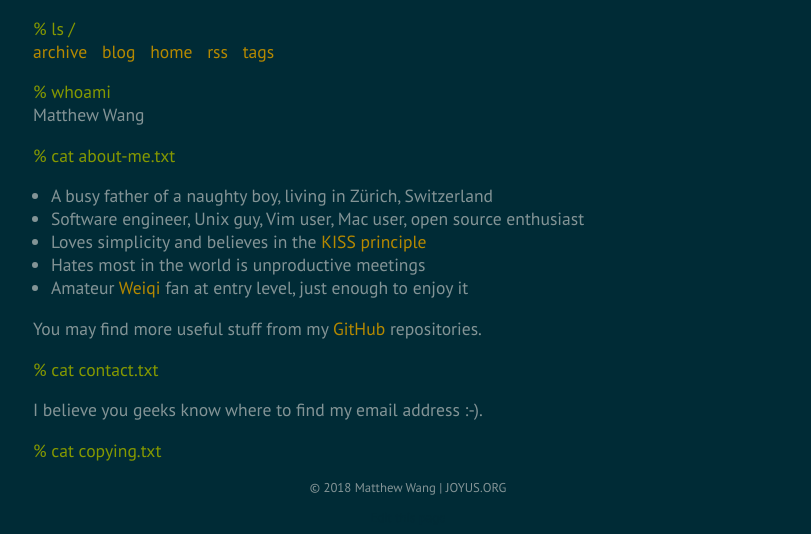
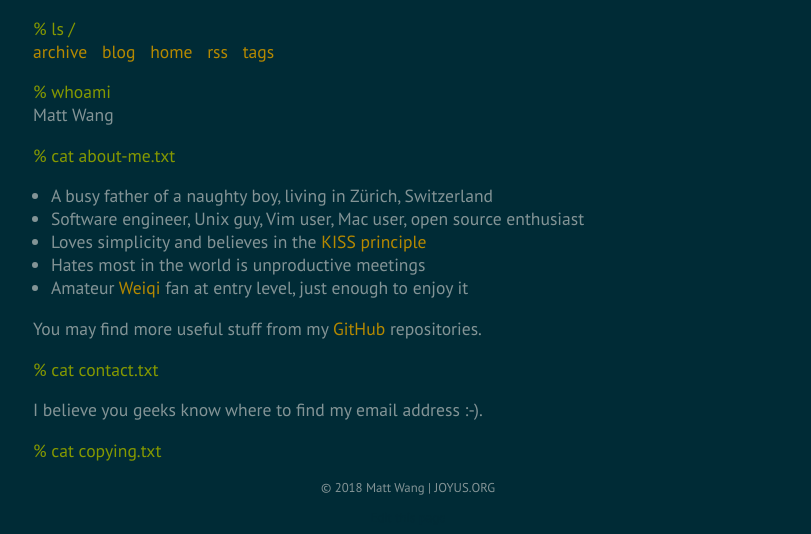
Before and after one commit to ymattw/joyus, a Jekyll site: the page built from index.html, in a window 1280 px wide. Shown: the part 217-751 px from the top of the page, without its empty margins (232-1043 px from the left). Built offline with Jekyll 4.4.1, drawn with Linux system fonts in a browser that asks for light colours.

Commit message:
Update name

```diff
--- a/_config.yml
+++ b/_config.yml
@@ -16,7 +16,7 @@ url: https://joyus.org
 enforce_ssl: joyus.org
 git_repo_url: https://github.com/ymattw/joyus
 title: Unsorted Notes
-author: Matthew Wang
+author: Matt Wang
 google_analytics_tracking_id: UA-1460037-1
 disqus_short_name: joyusorg
 tags_path: /tags.html
```
